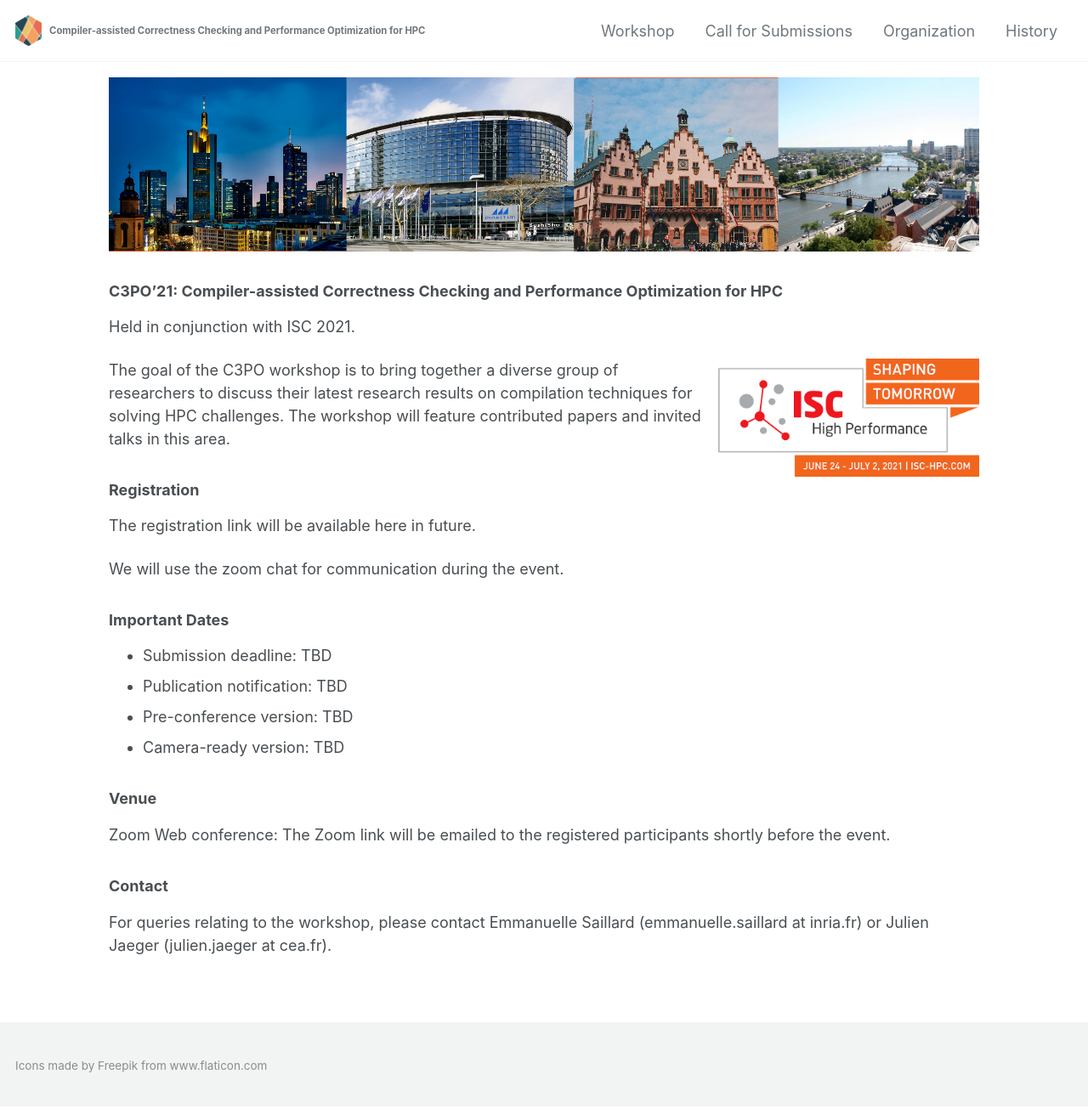
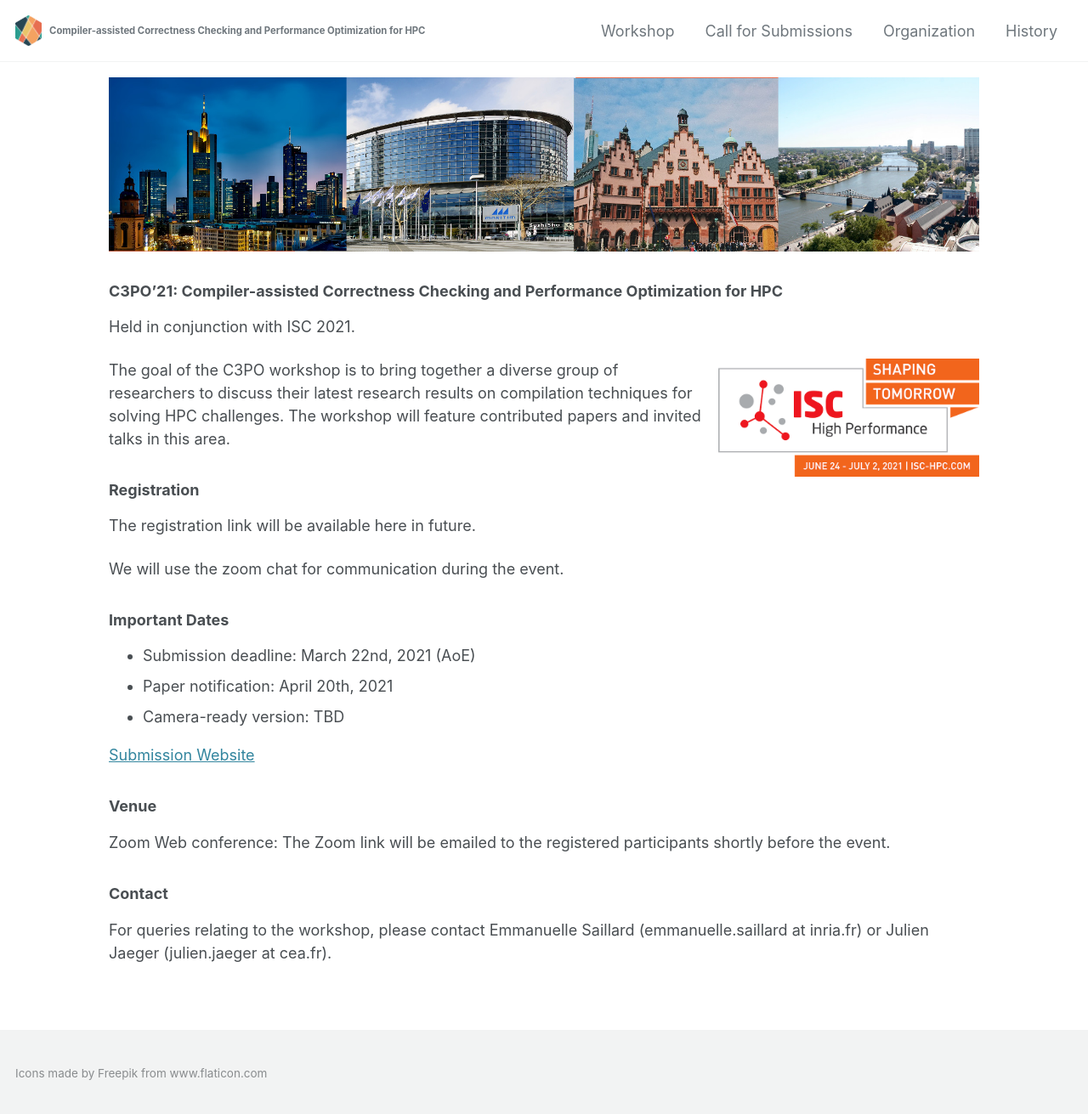
Before and after one commit to c3po-workshop/c3po-workshop.github.io, a Jekyll site: the page built from _pages/2021/index.md, in a window 1280 px wide. Shown: the whole page at 85% size. Built offline with Jekyll 4.4.1, drawn with Linux system fonts in a browser that asks for light colours; cached includes are drawn as plain includes; nearby versions of some CDN libraries.

Commit message:
Updated 2021

```diff
--- a/_pages/2021/index.md
+++ b/_pages/2021/index.md
@@ -26,15 +26,11 @@
 
 
 ### Important Dates
-
-- Submission deadline: TBD
-- Publication notification: TBD
-- Pre-conference version: TBD
+- Submission deadline: March 22nd, 2021 (AoE)
+- Paper notification: April 20th, 2021
 - Camera-ready version: TBD
 
-<!--
-[Submission Website](https://easychair.org/my/conference?conf=c3po)
--->
+[Submission Website](https://easychair.org/conferences/?conf=c3po21)
 
 ### Venue
 Zoom Web conference: The Zoom link will be emailed to the registered participants shortly before the event.
```
Also changed, not shown: _pages/2021/call.md (+4 -41 lines).
